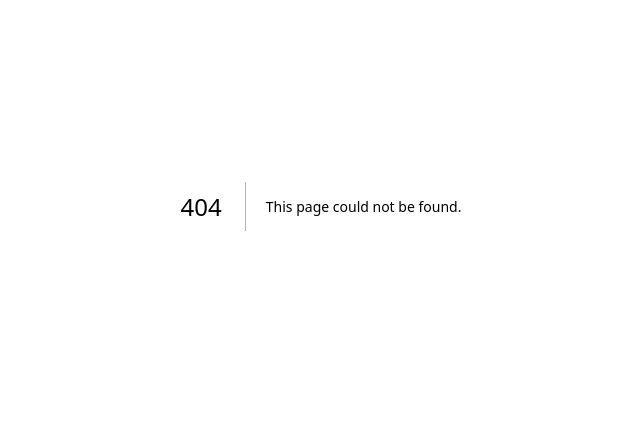
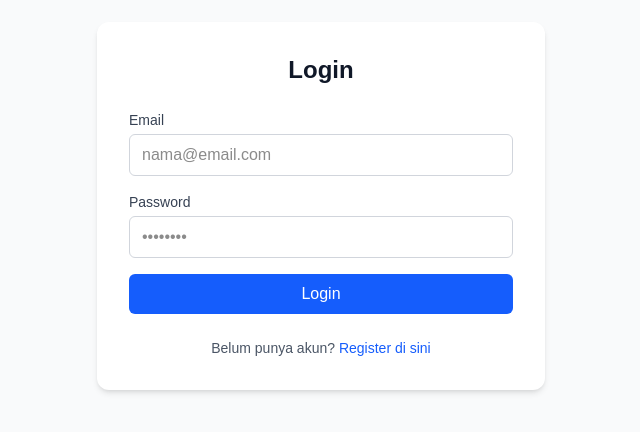
Before and after one commit to dPBL13/Budgeting-Mahes, a Next.js app: page /login in a window 1280 px wide. Before the commit this address had no page. Shown: the part 194-626 px from the top of the page, without its empty margins (319-959 px from the left). Built offline with nearby package versions, Linux system fonts and the light colour scheme.

Commit message:
feat: login

```diff
--- /dev/null
+++ b/src/app/login/action.ts
@@ -0,0 +1,62 @@
+"use server";
+
+import { prisma } from "../../lib/prisma";
+import bcrypt from "bcryptjs";
+import { redirect } from "next/navigation";
+
+export async function loginUser(
+  prevState: any,
+  formData: FormData
+) {
+  const email = formData.get("email")?.toString().trim().toLowerCase();
+  const password = formData.get("password")?.toString();
+
+  if (!email || !password) {
+    return {
+      error: "Email dan password wajib diisi!",
+    };
+  }
+
+  try {
+    // Cari user berdasarkan email
+    const user = await prisma.user.findUnique({
+      where: {
+        email: email,
+      },
+    });
+
+    // Jika user tidak ditemukan
+    if (!user) {
+      return {
+        error: "Email atau password salah!",
+      };
+    }
+
+    // Cek password
+    const passwordMatch = await bcrypt.compare(
+      password,
+      user.password
+    );
+
+    if (!passwordMatch) {
+      return {
+        error: "Email atau password salah!",
+      };
+    }
+
+    console.log("=== LOGIN BERHASIL ===");
+    console.log("User ID:", user.id);
+    console.log("Nama:", user.name);
+    console.log("Email:", user.email);
+
+  } catch (error) {
+    console.error("LOGIN ERROR:", error);
+
+    return {
+      error: "Terjadi kesalahan saat login.",
+    };
+  }
+
+  // Sementara redirect ke dashboard
+  redirect("/dashboard");
+}
--- /dev/null
+++ b/src/app/login/page.tsx
@@ -0,0 +1,93 @@
+"use client";
+
+import { useActionState } from "react";
+import Link from "next/link";
+import { loginUser } from "./action";
+
+export default function LoginPage() {
+  const [state, formAction, isPending] = useActionState(
+    loginUser,
+    null
+  );
+
+  return (
+    <div className="flex min-h-screen items-center justify-center bg-gray-50">
+      <div className="w-full max-w-md rounded-xl bg-white p-8 shadow-md">
+
+        <h2 className="mb-6 text-center text-2xl font-bold text-gray-900">
+          Login
+        </h2>
+
+        {/* Pesan error */}
+        {state?.error && (
+          <div className="mb-4 rounded-md bg-red-100 p-3 text-sm text-red-600">
+            {state.error}
+          </div>
+        )}
+
+        <form action={formAction} className="space-y-4">
+
+          {/* Email */}
+          <div>
+            <label
+              htmlFor="email"
+              className="block text-sm font-medium text-gray-700"
+            >
+              Email
+            </label>
+
+            <input
+              id="email"
+              type="email"
+              name="email"
+              required
+              placeholder="nama@email.com"
+              className="mt-1 w-full rounded-md border border-gray-300 px-3 py-2 focus:outline-none focus:ring-2 focus:ring-blue-500"
+            />
+          </div>
+
+          {/* Password */}
+          <div>
+            <label
+              htmlFor="password"
+              className="block text-sm font-medium text-gray-700"
+            >
+              Password
+            </label>
+
+            <input
+              id="password"
+              type="password"
+              name="password"
+              required
+              placeholder="••••••••"
+              className="mt-1 w-full rounded-md border border-gray-300 px-3 py-2 focus:outline-none focus:ring-2 focus:ring-blue-500"
+            />
+          </div>
+
+          {/* Button */}
+          <button
+            type="submit"
+            disabled={isPending}
+            className="w-full rounded-md bg-blue-600 px-4 py-2 font-medium text-white transition hover:bg-blue-700 disabled:bg-blue-400"
+          >
+            {isPending ? "Login..." : "Login"}
+          </button>
+
+        </form>
+
+        {/* Register */}
+        <p className="mt-6 text-center text-sm text-gray-600">
+          Belum punya akun?{" "}
+          <Link
+            href="/register"
+            className="text-blue-600 hover:underline"
+          >
+            Register di sini
+          </Link>
+        </p>
+
+      </div>
+    </div>
+  );
+}
--- a/src/app/register/action.ts
+++ b/src/app/register/action.ts
@@ -65,5 +65,5 @@ export async function registerUser(
     };
   }
 
-  redirect("/dashboard");
+  redirect("/login");
 }
```
